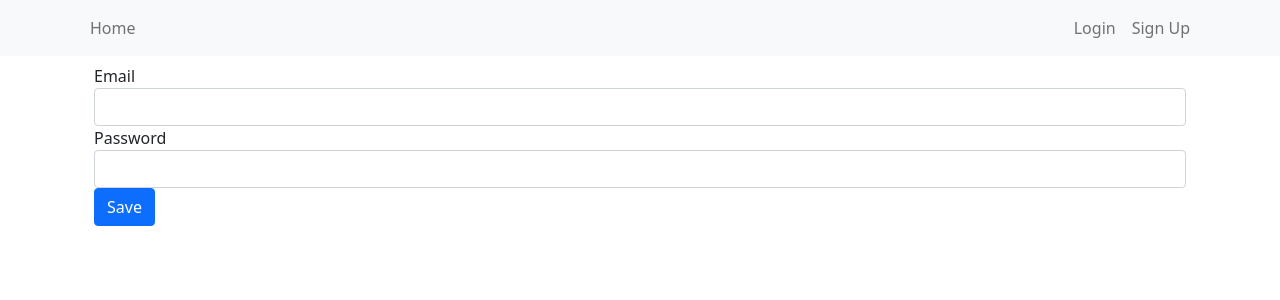
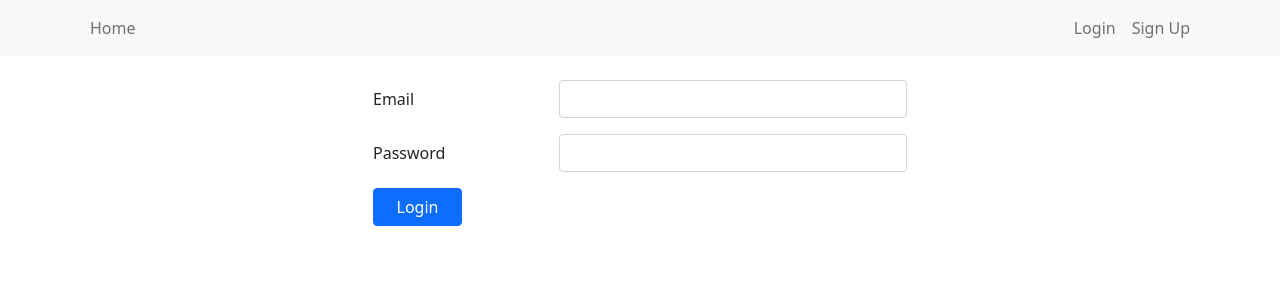
Before and after one commit to ItAllCanW8/retailers, a React (Create React App) app in the folder react-front/: page /login in a window 1280 px wide. Shown: the top 300 px of the page. Built offline with nearby package versions, Linux system fonts and the light colour scheme.

Commit message:
Some frontend fixes

```diff
--- a/react-front/src/App.js
+++ b/react-front/src/App.js
@@ -1,5 +1,5 @@
 import React, {Component} from "react";
-import {BrowserRouter as Router, Link, Route, Switch} from 'react-router-dom';
+import {BrowserRouter, BrowserRouter as Router, Link, Route, Switch} from 'react-router-dom';
 import Items from "./component/Items";
 import LogIn from "./component/LogIn";
 import Home from "./component/Home";
@@ -8,6 +8,7 @@ import BoardAdmin from "./component/BoardAdmin";
 import SignUp from "./component/SignUp";
 import NavbarApp from "./component/NavbarApp";
 import "bootstrap/dist/css/bootstrap.min.css";
+import AuthService from "./service/AuthService";
 
 class App extends Component {
   constructor(props) {
@@ -37,12 +38,12 @@ class App extends Component {
         <NavbarApp/>
         <Switch>
           <div className="container">
-            <Route path='/home' exact={true} component={Home}/>
+            <Route exact path='/' component={Home}/>
             <Route exact path="/login" component={LogIn}/>
             <Route exact path="/signup" component={SignUp}/>
             <Route exact path="/profile" component={Profile}/>
-            <Route path='/items' exact={true} component={Items}/>
-            <Route path="/admin" component={BoardAdmin}/>
+            <Route exact path='/items' component={Items}/>
+            <Route exact path="/admin" component={BoardAdmin}/>
           </div>
         </Switch>
       </Router>
--- a/react-front/src/component/BoardAdmin.js
+++ b/react-front/src/component/BoardAdmin.js
@@ -2,40 +2,30 @@ import React, {Component, createRef} from 'react';
 import UserService from "../service/UserService";
 import EventBus from "../common/EventBus";
 import axios from "axios";
+import {Redirect} from "react-router-dom";
+import AuthService from "../service/AuthService";
 
 const API_URL = "http://localhost:8080/api/";
 
 class BoardAdmin extends Component {
   constructor(props) {
     super(props);
-    this.formRef = createRef();
     this.state = {
       name: "",
-      email: ""
+      email: "",
+      redirect: null
     };
     this.handleChange = this.handleChange.bind(this);
     this.handleSubmit = this.handleSubmit.bind(this);
   }
 
-  handleChange(event) {
-    const target = event.target;
-    this.setState({
-      [target.name]: target.value
-    });
-  }
+  componentDidMount() {
+    const currentUser = AuthService.getCurrentUser();
 
-  handleSubmit(event) {
-    event.preventDefault();
-    event.stopPropagation();
-    if (event.target.checkValidity()) {
-      this.state.isFormValidated = true;
-      axios.post(API_URL + "admin", this.state);
-    } else {
-      this.setState({isFormValidated: false});
+    if (!currentUser) {
+      this.setState({redirect: "/"});
+      return;
     }
-  }
-
-  componentDidMount() {
     UserService.getAdminBoard().then(
       response => {
         this.setState({
@@ -59,7 +49,28 @@ class BoardAdmin extends Component {
     );
   }
 
+  handleChange(event) {
+    const target = event.target;
+    this.setState({
+      [target.name]: target.value
+    });
+  }
+
+  handleSubmit(event) {
+    event.preventDefault();
+    event.stopPropagation();
+    if (event.target.checkValidity()) {
+      this.state.isFormValidated = true;
+      axios.post(API_URL + "admin", this.state);
+    } else {
+      this.setState({isFormValidated: false});
+    }
+  }
+
   render() {
+    if (this.state.redirect) {
+      return <Redirect to={this.state.redirect}/>
+    }
     let isFormValidated = this.state.isFormValidated;
     return (
       <div>
--- a/react-front/src/component/LogIn.js
+++ b/react-front/src/component/LogIn.js
@@ -24,8 +24,11 @@ class LogIn extends Component {
     });
   }
 
-  async handleLogin(event) {
+  handleLogin(event) {
     event.preventDefault();
+    event.stopPropagation();
+    if (event.target.checkValidity()) {
+      this.state.isFormValidated = true;
       axios
         .post(API_URL + "login", this.state)
         .then(response => {
@@ -52,26 +55,47 @@ class LogIn extends Component {
           });
         }
       );
+    } else {
+      this.setState({isFormValidated: false});
+    }
   }
 
   render() {
-    return <Container>
-      <Form onSubmit={this.handleLogin}>
-        <FormGroup>
-          <Label for="email">Email</Label>
-          <Input type="text" name="email" id="email" value={this.state.email || ''}
-                 onChange={this.handleChange} autoComplete="off"/>
-        </FormGroup>
-        <FormGroup>
-          <Label for="password">Password</Label>
-          <Input type="password" name="password" id="password" value={this.state.password || ''} autoComplete="off"
-                 onChange={this.handleChange}/>
-        </FormGroup>
-        <FormGroup>
-          <Button color="primary" type="submit">Save</Button>
-        </FormGroup>
-      </Form>
-    </Container>
+    let isFormValidated = this.state.isFormValidated;
+    return (<div className="container mt-4">
+        <form className={isFormValidated || isFormValidated === undefined ? "needs-validation" : "needs-validation was-validated"}
+              noValidate onSubmit={this.handleLogin}>
+          <div className="row mb-3 justify-content-center">
+            <label htmlFor="validationCustom01" className="form-label col-sm-2 col-form-label">Email</label>
+            <div className="col-sm-4">
+              <input type="email" name="email" className="form-control" id="validationCustom01" required
+                     value={this.state.email || ''} onChange={this.handleChange} autoComplete="off"/>
+                <div className="invalid-feedback">
+                  Please, enter your email
+                </div>
+            </div>
+          </div>
+          <div className="row mb-3 justify-content-center">
+            <label htmlFor="validationCustom02" className="form-label col-sm-2 col-form-label">Password</label>
+            <div className="col-sm-4">
+              <div className="input-group has-validation">
+                <input type="password" name="password" className="form-control" id="validationCustom02" required
+                       value={this.state.password || ''} onChange={this.handleChange} autoComplete="off"/>
+                  <div className="invalid-feedback">
+                    Please, enter your password
+                  </div>
+              </div>
+            </div>
+          </div>
+          <div className="row mb-3 justify-content-center">
+            <div className="col-sm-6">
+              <button type="submit" className="col-sm-2 btn btn-primary">
+                Login
+              </button>
+            </div>
+          </div>
+        </form>
+    </div>);
   }
 }
 
```
Lines whose indentation alone changed are shown as unchanged.
